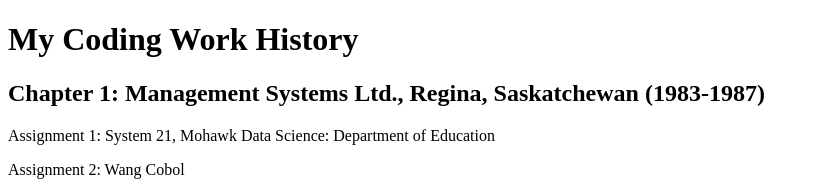
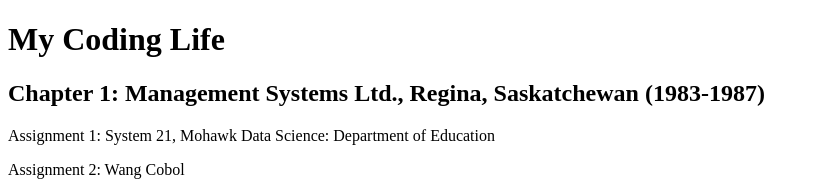
Before and after one commit to Mannaville/HTML5, a plain HTML site: page Lesson03_Assignment.html in a window 1280 px wide. Shown: the top 181 px of the page, without its empty margins (0-819 px from the left). Drawn offline with Linux system fonts and the light colour scheme.

Commit message:
Update Lesson03_Assignment.html

```diff
--- a/Lesson03_Assignment.html
+++ b/Lesson03_Assignment.html
@@ -6,7 +6,7 @@
 </head>
 <body>
   <header>
-    <h1>My Coding Work History</h1>
+    <h1>My Coding Life</h1>
   </header>
      <section>
       <h2>Chapter 1: Management Systems Ltd., Regina, Saskatchewan (1983-1987)</h2>
```
